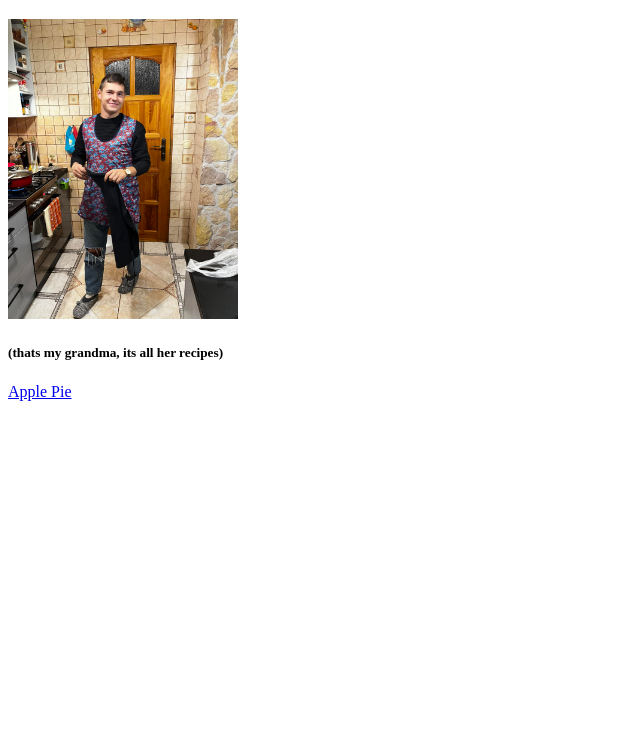
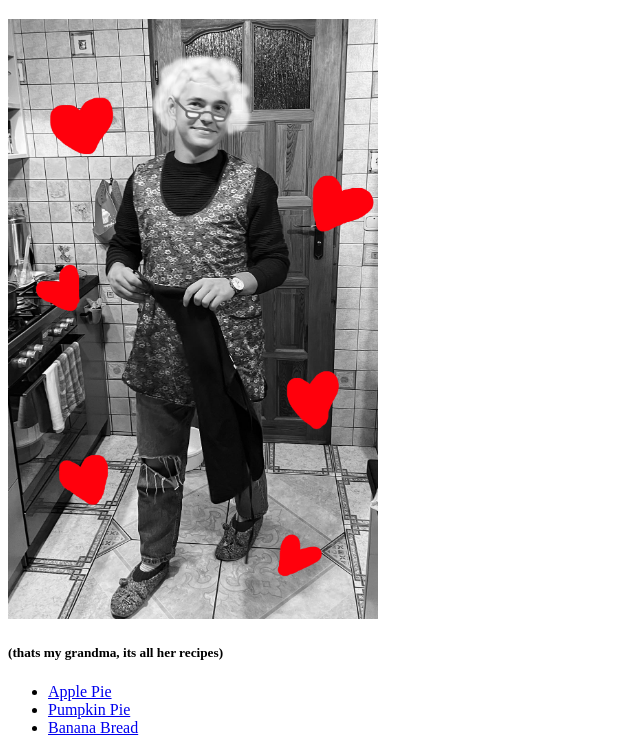
Before and after one commit to zukashami/odin-recipes, a plain HTML site: page index.html in a window 1280 px wide. Shown: the part 61-814 px from the top of the page, without its empty margins (0-640 px from the left). Drawn offline with Linux system fonts and the light colour scheme.

Commit message:
Add missing files

```diff
--- a/index.html
+++ b/index.html
@@ -8,10 +8,16 @@
     <body>
         <h1>My favourite pies!</h1>
 
-        <img src="./images/robert-kuchta.jpg" alt="Robercik gotuje" height="300" width="230">
+        <img src="./images/grandma-robert.jpg" alt="Robercik is cooking" height="600" width="370">
 
         <h5>(thats my grandma, its all her recipes)</h5>
 
-        <p><a href="recipes/apple-pie.html">Apple Pie</a></p>
+        <ul>
+
+        <li><a href="recipes/apple-pie.html">Apple Pie</a></li>
+        <li><a href="recipes/pumpkin-pie.html">Pumpkin Pie</a></li>
+        <li><a href="recipes/banana-bread.html">Banana Bread</a></li>
+        </ul>
+
     </body>
 </html>
```
Also changed, not shown: images/banana-bread.jpg (added), images/grandma-robert.jpg (added), images/pumpkin-pie.jpg (added), 1 other file.
